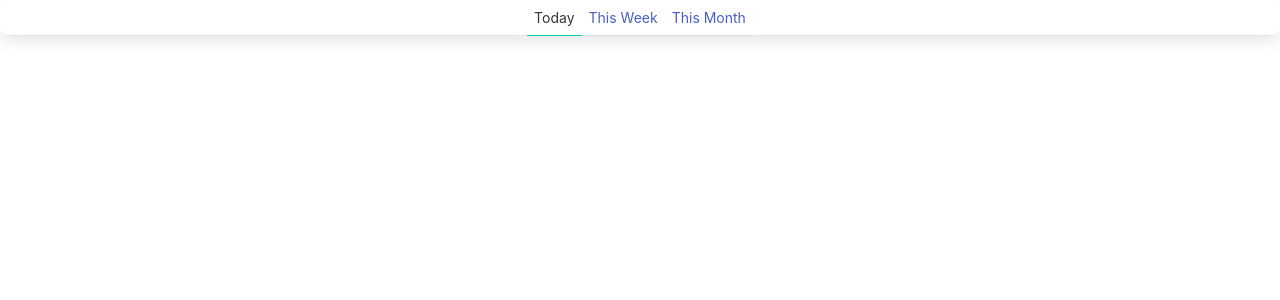
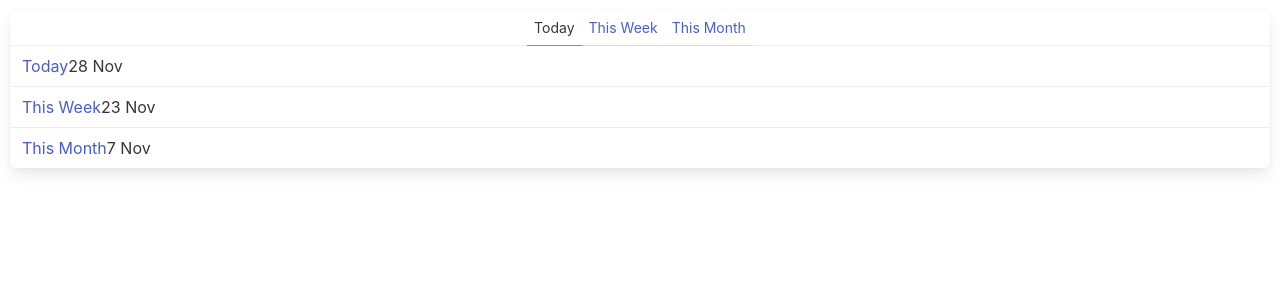
Before and after one commit to pavel-alpinweb/modern-vue, a Vue app: page / in a window 1280 px wide. Shown: the top 300 px of the page. Built offline with nearby package versions, Linux system fonts and the light colour scheme.

Commit message:
create Posts

```diff
--- a/src/App.vue
+++ b/src/App.vue
@@ -6,6 +6,9 @@
   <Timeline></Timeline>
 </template>
 
-<style scoped>
+<style>
 @import "https://cdn.jsdelivr.net/npm/bulma@0.9.3/css/bulma.min.css";
+body {
+  padding: 10px!important;
+}
 </style>
--- a/src/components/Timeline.vue
+++ b/src/components/Timeline.vue
@@ -1,5 +1,7 @@
 <script setup lang="ts">
-import {ref} from "vue";
+import { ref } from "vue";
+import { Post, today, thisWeek, thisMonth } from "../posts.ts";
+import {DateTime} from "luxon";
 
 const periods = ["Today", "This Week", "This Month"] as const;
 
@@ -10,10 +12,21 @@
 function selectPeriod (period: Period) {
   selectedPeriod.value = period;
 }
+
+const posts =[
+    today,
+    thisWeek,
+    thisMonth,
+].map(post => {
+  return {
+    ...post,
+    created: DateTime.fromISO(post.created)
+  };
+});
 </script>
 
 <template>
-  <nav class="is-primary panel">
+  <nav class="is-primary panel timeline">
     <span class="panel-tabs">
       <a
           v-for="period in periods"
@@ -25,6 +38,11 @@
         {{ period }}
       </a>
     </span>
+
+    <a v-for="post of posts" :key="post.id" class="panel-block">
+      <a>{{ post.title }}</a>
+      <div>{{ post.created.toFormat("d MMM") }}</div>
+    </a>
   </nav>
 </template>
 
--- /dev/null
+++ b/src/posts.ts
@@ -0,0 +1,25 @@
+import {DateTime} from "luxon";
+
+export interface Post {
+    id: string,
+    title: string,
+    created: string,
+}
+
+export const today: Post = {
+    id: "1",
+    title: "Today",
+    created: DateTime.now().toISO()
+};
+
+export const thisWeek: Post = {
+    id: "2",
+    title: "This Week",
+    created: DateTime.now().minus({ days: 5 }).toISO()
+};
+
+export const thisMonth: Post = {
+    id: "2",
+    title: "This Month",
+    created: DateTime.now().minus({ weeks: 3 }).toISO()
+};
```
